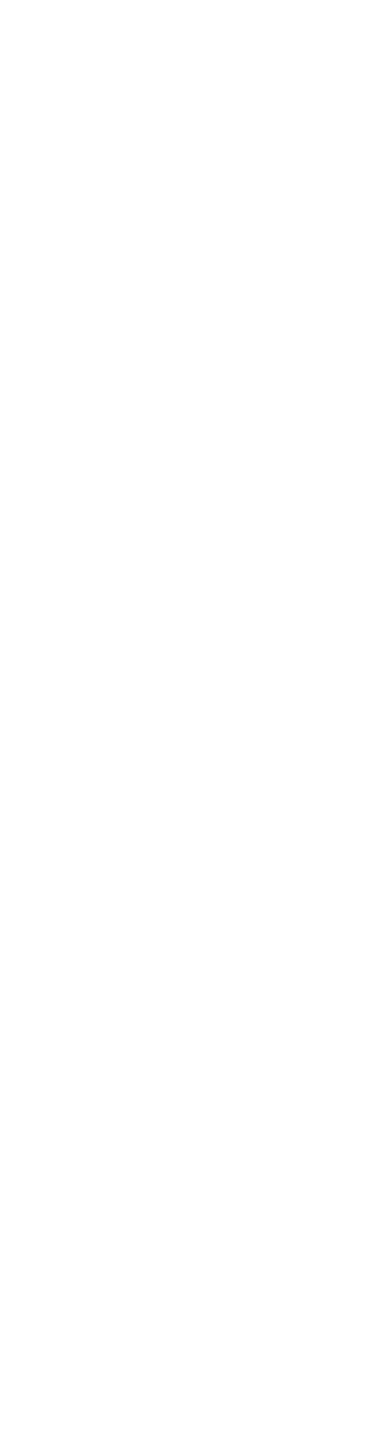
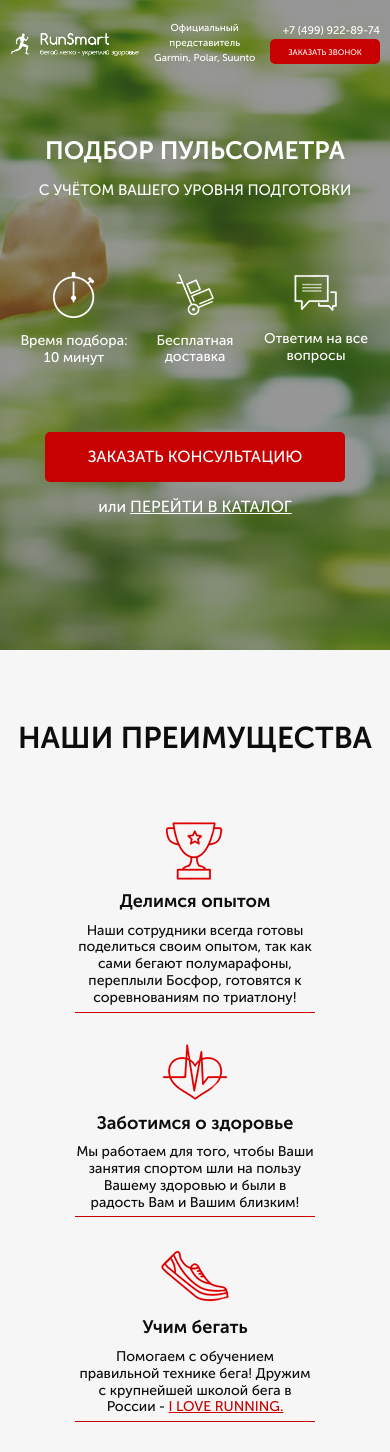
Before and after one commit to IvanLarionov90/runSmart_project, a website: page src/index.html in a window 390 px wide. Before the commit the page ends 844 px from the top, so only its background shows below. Drawn offline with Linux system fonts and the light colour scheme.

Commit message:
1,2 blocks commit

```diff
--- a/gulpfile.js
+++ b/gulpfile.js
@@ -15,7 +15,7 @@
 });
 
 gulp.task('styles', function() {
-    return gulp.src("src/sass/*.+(scss|sass)")
+    return gulp.src("src/sass/**/*.+(scss|sass)")
             .pipe(sass({outputStyle: 'compressed'}).on('error', sass.logError))
             .pipe(rename({
                 prefix: "",
@@ -30,7 +30,7 @@
 });
 
 gulp.task('watch', function() {
-    gulp.watch("src/sass/*.+(scss|sass)", gulp.parallel('styles'));
+    gulp.watch("src/sass/**/*.+(scss|sass)", gulp.parallel('styles'));
     gulp.watch('src/*.html').on("change", browserSync.reload);
 });
 
--- a/src/index.html
+++ b/src/index.html
@@ -13,10 +13,74 @@
     <div class="promo">
         <div class="container">
             <header class="header">
-                <div class="header__logo"></div>
-                <div class="header__official"></div>
-                <div class="header__contacts"></div>
+                <a href="#" class="header__logo">
+                    <img src="icons/logo.png" alt="logo">
+                </a>
+                <div class="header__official">
+                    Официальный представитель<br><span>Garmin, Polar, Suunto</span>
+                </div>
+                <div class="header__contacts">
+                    <a href="tel:+74999228974" class="header__phone">+7 (499) 922-89-74</a>
+                    <button class="button">заказать звонок</button>
+                </div>
             </header>
+            <div class="promo__wrapper">
+                <h1 class="promo__header">Подбор пульсометра</h1>
+                <h2 class="promo__subheader">с учётом Вашего уровня подготовки</h2>
+
+                <div class="promo__icons">
+                    <div class="promo__icon">
+                        <img src="icons/019_timer_time_stopwatch_2_64_41.png" alt="icon">
+                        Время подбора: 10 минут
+                    </div>
+                    <div class="promo__icon">
+                        <img src="icons/app_08_hand_cart_64_48.png" alt="icon">
+                        Бесплатная доставка
+                    </div>
+                    <div class="promo__icon">
+                        <img src="icons/messages_64_49.png" alt="icon">
+                        Ответим на все вопросы
+                    </div>
+                </div>
+
+                <button class="button button_main">заказать кОНСУЛЬТАЦИЮ</button>
+                <div class="promo__link">или <a href="#">перейти в каталог</a></div>
+            </div>
+
+        </div>
+    </div>
+
+    <div class="advantage">
+        <div class="container">
+            <h2 class="advantage__header">НАШИ ПРЕИМУЩЕСТВА</h2>
+            <div class="advantage__items">
+                <div class="advantage__item">
+                    <img src="icons/cup_73.png" alt="advantage">
+                    <div class="advantage__item_header">Делимся опытом</div>
+                    <div class="advantage__item_descr">
+                        Наши сотрудники всегда готовы поделиться своим опытом, так как сами бегают полумарафоны, переплыли Босфор, готовятся к соревнованиям по триатлону!
+                    </div>
+                </div>
+                <div class="advantage__item">
+                    <img src="icons/heart_72.png" alt="advantage">
+                    <div class="advantage__item_header">Заботимся о здоровье</div>
+                    <div class="advantage__item_descr">
+                        Мы работаем для того,
+                        чтобы Ваши занятия спортом шли на пользу Вашему
+                        здоровью и были в радость Вам и Вашим близким!
+                    </div>
+                </div>
+                <div class="advantage__item">
+                    <img src="icons/shoe_71.png" alt="advantage">
+                    <div class="advantage__item_header">Учим бегать</div>
+                    <div class="advantage__item_descr">
+                        Помогаем с обучением
+                        правильной технике бега!
+                        Дружим с крупнейшей школой бега в России -
+                        <a href="#"> I LOVE RUNNING.</a>
+                    </div>
+                </div>
+            </div>
         </div>
     </div>
 </body>
--- /dev/null
+++ b/src/sass/base/_media.scss
@@ -0,0 +1,197 @@
+@media (max-width: 960px) {
+    .container {
+        padding-left: 10px;
+        padding-right: 10px;
+    }
+}
+
+@media (max-width: 620px) {
+    .header {
+        &__logo {
+            width: 200px;
+        }
+        &__official {
+            font-size: 11px;
+            span {
+                font-size: 16px;
+            }
+        }
+        &__phone {
+            font-size: 17px;
+        }
+    }
+    .advantage {
+        &__items {
+            flex-direction: column;
+            align-items: center;
+        }
+        &__item {
+            img {
+                margin-bottom: 5px;
+            }
+            &_header{
+                margin-bottom: 10px;
+            }
+            &:nth-child(n+2) {
+                margin-top: 25px;
+            }
+            &:after {
+                content: '';
+                display: block;
+                margin-top: 5px;
+                width: 100%;
+                height: 1px;
+                background-color: $main_color;
+            }
+        }
+    }
+}
+
+@media (max-width: 550px) {
+    .header {
+        &__logo {
+            width: 140px;
+        }
+        &__official {
+            font-size: 10px;
+            span {
+                font-size: 15px;
+            }
+        }
+        &__phone {
+            font-size: 14px;
+        }
+        .button {
+            width: 125px;
+            height: 25px;
+            font-size: 10px;
+        }
+    }
+    .promo {
+        background: url(../../img/bg1_859.png) center center/cover no-repeat;
+        &__wrapper {
+            display: flex;
+            flex-direction: column;
+            align-items: center;
+            margin-top: 70px;
+        }
+        &__header {
+            font-size: 37px;
+            margin-bottom: 15px;
+        }
+        &__subheader {
+            font-size: 21px;
+        }
+        &__icons {
+            display: flex;
+            align-items: center;
+            justify-content: space-between;
+            margin-top: 65px;
+            width: 425px;
+        }
+        &__icon {
+            width: 108px;
+            text-align: center;
+            font-size: 14px;
+            line-height: 1.2;
+            font-weight: 500;
+            color: #ffffff;
+            img {
+                display: block;
+                margin: 0 auto;
+                margin-bottom: 15px;
+            }
+        }
+        &__link {
+            margin-top: 15px;
+            font-size: 16px;
+            line-height: 1.2;
+            font-weight: 500;
+            color: #ffffff;
+            a {
+                text-transform: uppercase;
+                color: #ffffff;
+            }
+        }
+    }
+}
+@media (max-width: 470px) {
+    .header {
+        &__logo {
+            width: 140px;
+        }
+        &__official {
+            font-size: 10px;
+            span {
+                font-size: 10px;
+            }
+        }
+        &__phone {
+            font-size: 14px;
+        }
+        .button {
+            width: 125px;
+            height: 25px;
+            font-size: 10px;
+        }
+    }
+    .promo {
+        background: url(../../img/bg1_859.png) center center/cover no-repeat;
+        &__wrapper {
+            display: flex;
+            flex-direction: column;
+            align-items: center;
+            margin-top: 70px;
+        }
+        &__header {
+            font-size: 30px;
+            margin-bottom: 15px;
+        }
+        &__subheader {
+            font-size: 18px;
+        }
+        &__icons {
+            width: 380px;
+        }
+    }
+}
+@media (max-width: 400px) {
+    .header {
+        &__logo {
+            width: 140px;
+        }
+        &__official {
+            font-size: 10px;
+            span {
+                font-size: 10px;
+            }
+        }
+        &__phone {
+            font-size: 11px;
+        }
+        .button {
+            width: 110px;
+            height: 25px;
+            font-size: 8px;
+        }
+    }
+    .promo {
+        background: url(../../img/bg1_859.png) center center/cover no-repeat;
+        &__wrapper {
+            display: flex;
+            flex-direction: column;
+            align-items: center;
+            margin-top: 70px;
+        }
+        &__header {
+            font-size: 25px;
+            margin-bottom: 15px;
+        }
+        &__subheader {
+            font-size: 15px;
+        }
+        &__icons {
+            width: 350px;
+        }
+    }
+}
--- /dev/null
+++ b/src/sass/blocks/_advantage.scss
@@ -0,0 +1,44 @@
+.advantage {
+    min-height: 470px;
+    background-color: #f6f6f6;
+    padding: 70px 0 80px 0;
+    text-align: center;
+    &__header {
+        margin-bottom: 60px;
+        font-size: 30px;
+        line-height: 1.2;
+        font-weight: 700;
+        color: #0d0d0d;
+    }
+    &__items {
+        display: flex;
+        justify-content: space-between;
+    }
+    &__item {
+        width: 240px;
+        img {
+            display: block;
+            margin: 0 auto;
+            margin-bottom: 30px;
+        }
+        &_header {
+            display: block;
+            margin-bottom: 26px;
+            font-size: 18px;
+            line-height: 1.2;
+            font-weight: 700;
+            color: #0d0d0d;
+        }
+        &_descr {
+            font-size: 14px;
+            line-height: 1.2;
+            font-weight: 500;
+            color: #0d0d0d;
+        }
+        &:nth-child(3) {
+            a {
+                color: $main_color;
+            }
+        }
+    }
+}
--- /dev/null
+++ b/src/sass/blocks/_buttons.scss
@@ -0,0 +1,18 @@
+.button {
+    width: 150px;
+    height: 30px;
+    background-color: $main_color;
+    border: none;
+    border-radius: 5px;
+    font-size: 12px;
+    font-weight: 500;
+    text-transform: uppercase;
+    color: #ffffff;
+    &_main {
+        width: 300px;
+        height: 50px;
+        font-size: 16px;
+        font-weight: 400;
+        margin-top: 65px;
+    }
+}
--- /dev/null
+++ b/src/sass/blocks/_header.scss
@@ -0,0 +1,35 @@
+.header {
+	display: flex;
+	justify-content: space-between;
+	align-items: center;
+	&__logo {
+		width: 250px;
+		img {
+			width: 100%;
+		}
+	}
+	&__official {
+		font-size: 12px;
+		font-weight: 500;
+		color: #ffffff;
+		text-align: center;
+		span {
+			font-size: 18px;
+		}
+	}
+	&__phone {
+		display: block;
+		font-size: 18px;
+		font-weight: 500;
+		color: #ffffff;
+		text-decoration: none;
+		&:hover {
+			text-decoration: none;
+		}
+	}
+	&__contacts {
+		display: flex;
+		flex-direction: column;
+		align-items: flex-end;
+	}
+}
--- a/src/sass/style.scss
+++ b/src/sass/style.scss
@@ -1,9 +1,15 @@
-@import 'variables';
-
+@import 'base/variables';
+@import 'base/mixins';
 * {
-    font-family: 'Museo Sans Cyril', sans-serif;
+    font-family: 'Museo Sans Cyrl', sans-serif;
 }
 .container {
     max-width: 950px;
     margin: 0 auto;
 }
+@import 'blocks/promo';
+@import 'blocks/header';
+@import 'blocks/buttons';
+@import 'blocks/advantage';
+
+@import 'base/media';
```
Also changed, not shown: src/sass/blocks/_promo.scss (added, +57 -0 lines), src/css/style.min.css, src/sass/base/_mixins.scss (added), src/sass/base/_variables.scss (renamed from src/sass/_variables.scss).
